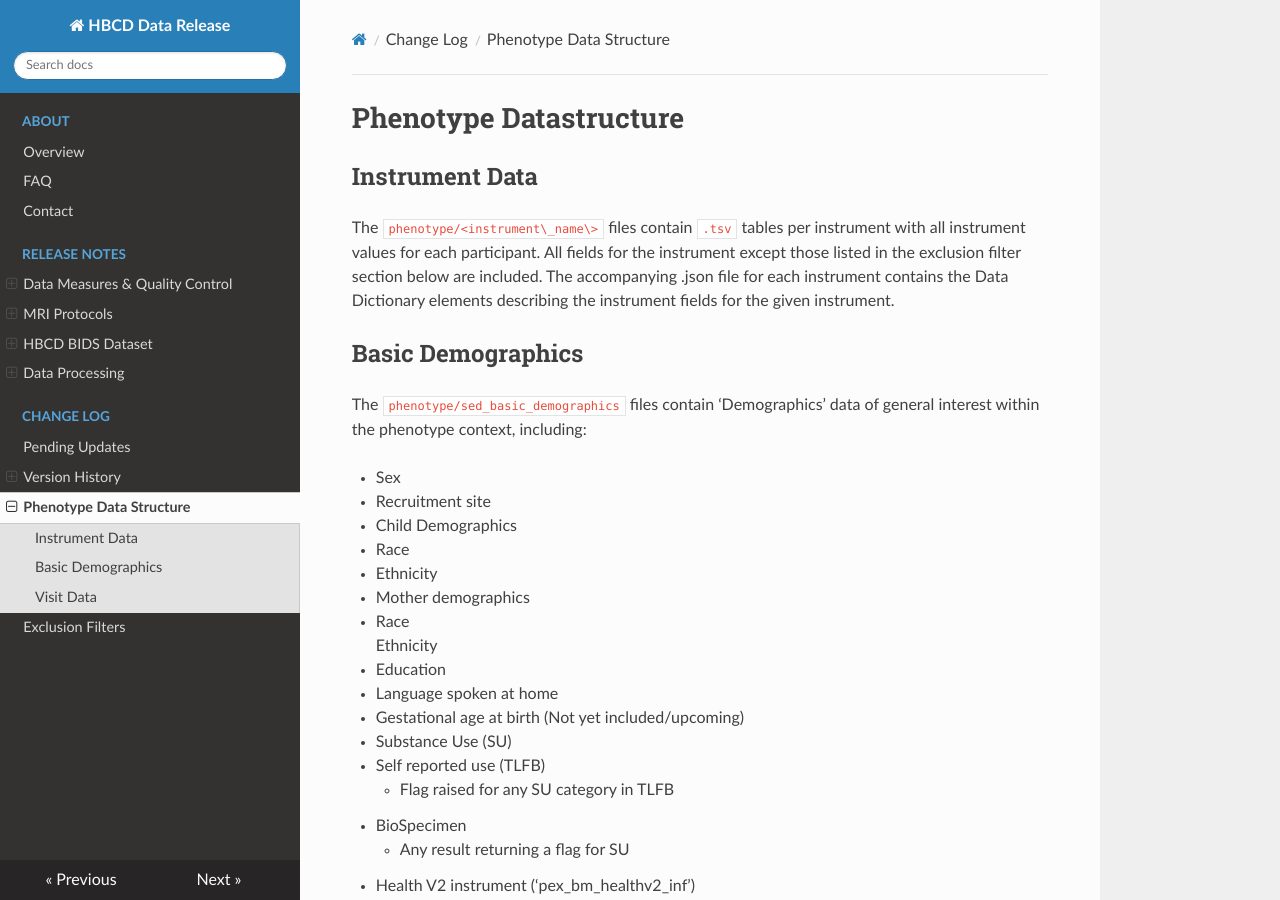
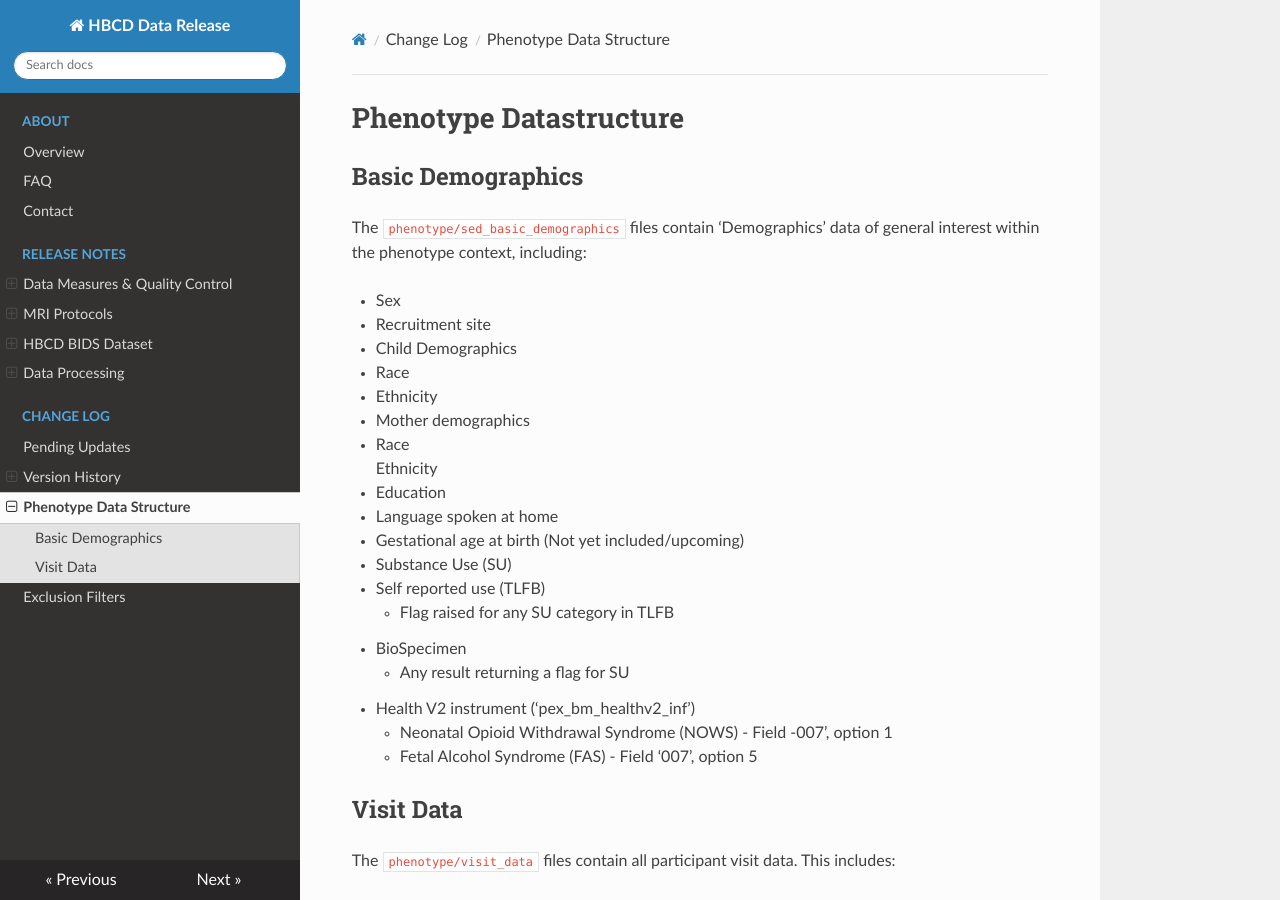
Before and after one commit to mattcieslak/hbcd-docs, an MkDocs documentation site: the page built from docs/changelog/phenotype_datastruc.md, in a window 1280 px wide and 900 px high. Built offline with MkDocs 1.6.1, drawn with Linux system fonts in a browser that asks for light colours; nearby versions of some CDN libraries.

Commit message:
merged Phenotypes Datastructure content from  ChangeLog to Release Notes > HBCD BIDS > Phenotypes

```diff
--- a/docs/changelog/phenotype_datastruc.md
+++ b/docs/changelog/phenotype_datastruc.md
@@ -1,8 +1,4 @@
 # Phenotype Datastructure
-
-## Instrument Data
-
-The `phenotype/<instrument\_name\>` files contain `.tsv` tables per instrument with all instrument values for each participant. All fields for the instrument except those listed in the exclusion filter section below are included. The accompanying .json file for each instrument contains the Data Dictionary elements describing the instrument fields for the given instrument.
 
 ## Basic Demographics
 
```
Also changed, not shown: docs/datacuration/phenotypes.md (+3 -0 lines).
